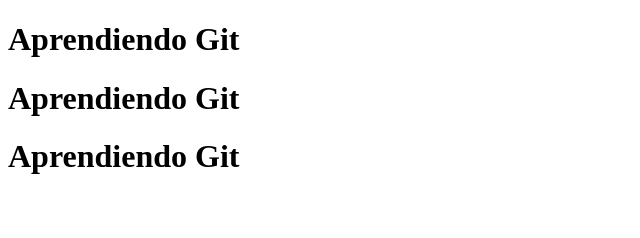
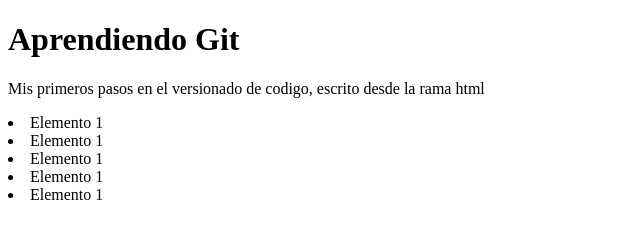
Before and after one commit to Tucno0/practica_git, a plain HTML site: page index.html in a window 1280 px wide. Shown: the whole page, without its empty margins (0-640 px from the left). Drawn offline with Linux system fonts and the light colour scheme.

Commit message:
agregando index.js al index.html

```diff
--- a/index.html
+++ b/index.html
@@ -8,7 +8,14 @@
 </head>
 <body>
     <h1>Aprendiendo Git</h1>
-    <h1>Aprendiendo Git</h1>
-    <h1>Aprendiendo Git</h1>
+    <p>Mis primeros pasos en el versionado de codigo, escrito desde la rama html</p>
+
+    <li>Elemento 1</li>
+    <li>Elemento 1</li>
+    <li>Elemento 1</li>
+    <li>Elemento 1</li>
+    <li>Elemento 1</li>
+
+    <script src="index.js"></script>
 </body>
 </html>
```
